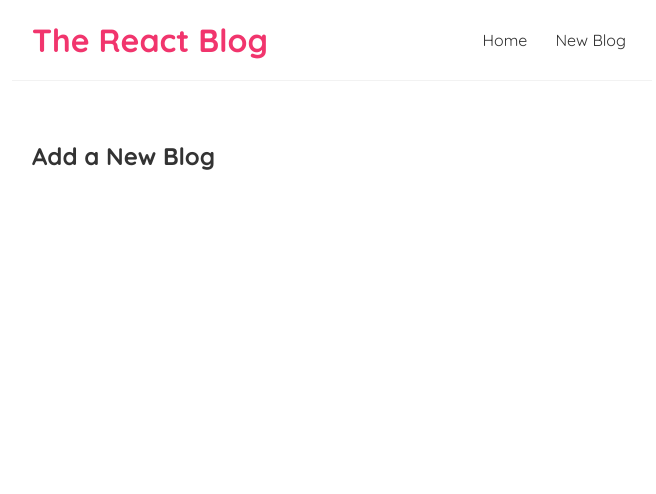
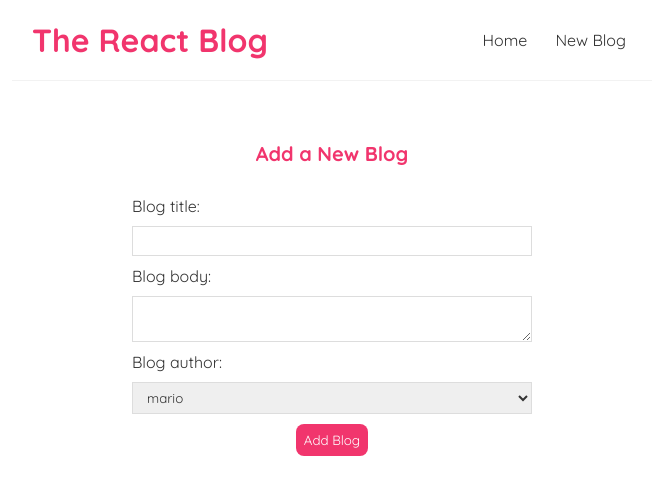
Before and after one commit to danielsky81/react-blog-app, a React (Create React App) app: page /create in a window 1280 px wide. Shown: the top 494 px of the page, without its empty margins (308-964 px from the left). Built offline with nearby package versions, Linux system fonts and the light colour scheme.

Commit message:
Add create and delete a blog component using fetch and history

```diff
--- a/src/components/BlogDetails.jsx
+++ b/src/components/BlogDetails.jsx
@@ -1,12 +1,32 @@
 import React from 'react';
-import { useParams } from 'react-router-dom';
+import { useParams, useHistory } from 'react-router-dom';
+import useFetch from './useFetch';
 
 const BlogDetails = () => {
   const {id} = useParams();
+  const {data: blog, error, isPending} = useFetch('http://localhost:8000/blogs/' + id)
+  const history = useHistory();
+
+  const handleClick = () => {
+    fetch('http://localhost:8000/blogs/' + blog.id, {
+      method: 'DELETE'
+    }).then(() => {
+      history.push('/');
+    })
+  }
 
   return (
     <div className="blog-details">
-      <h2>Blog Details - {id}</h2>
+      {isPending && <div>Loading...</div>}
+      {error && <div>{error}</div>}
+      {blog && (
+        <article>
+          <h2>{blog.title}</h2>
+          <p>Written by {blog.author}</p>
+          <div>{blog.body}</div>
+          <button onClick={handleClick}>delete</button>
+        </article>
+      )}
     </div>
   )
 }
--- a/src/components/Create.jsx
+++ b/src/components/Create.jsx
@@ -1,9 +1,61 @@
-import React from 'react'
+import React from 'react';
+import { useState } from 'react';
+import { useHistory } from 'react-router-dom';
 
 const Create = () => {
+  const [title, setTitle] = useState('');
+  const [body, setBody] = useState('');
+  const [author, setAuthor] = useState('mario');
+  const [isPending, setIsPending] = useState(false);
+  const history = useHistory();
+
+  const handleSubmit = (e) => {
+    e.preventDefault()
+
+    const blog = {title, body, author};
+
+    setIsPending(true);
+
+    fetch('http://localhost:8000/blogs', {
+      method: 'POST',
+      headers: {
+        "Content-Type": "application/json"
+      },
+      body: JSON.stringify(blog)
+    }).then(() => {
+      setIsPending(false);
+      history.go(-1);
+    })
+  }
+
   return (
     <div className="create">
       <h2>Add a New Blog</h2>
+      <form onSubmit={handleSubmit}>
+        <label>Blog title:</label>
+        <input
+          type="text"
+          required
+          value={title}
+          onChange={(e) => setTitle(e.target.value)}
+        />
+        <label>Blog body:</label>
+        <textarea
+          required
+          value={body}
+          onChange={(e) => setBody(e.target.value)}
+        ></textarea>
+        <label>Blog author:</label>
+        <select
+          value={author}
+          onChange={(e) => setAuthor(e.target.value)}
+        >
+          <option value="mario">mario</option>
+          <option value="yoshi">yoshi</option>
+        </select>
+        {!isPending && <button>Add Blog</button>}
+        {isPending && <button disabled>Adding Blog...</button>}
+      </form>
     </div>
   )
 }
--- a/src/index.css
+++ b/src/index.css
@@ -51,3 +51,64 @@
 .blog-preview a {
   text-decoration: none;
 }
+
+/* blog details page */
+.blog-details h2 {
+  font-size: 20px;
+  color:#f1356d;
+  margin-bottom: 10px;
+}
+
+.blog-details div {
+  margin: 20px 0;
+}
+
+.blog-details button {
+  background: #f1356d;
+  color: #fff;
+  border: 0;
+  padding: 8px;
+  border-radius: 8px;
+  cursor: pointer;
+}
+
+/* create new blog form */
+.create {
+  max-width: 400px;
+  margin: 0 auto;
+  text-align: center;
+}
+.create label {
+  text-align: left;
+  display: block;
+}
+.create h2 {
+  font-size: 20px;
+  color: #f1356d;
+  margin-bottom: 30px;
+}
+.create input, .create textarea, .create select {
+  width: 100%;
+  padding: 6px 10px;
+  margin: 10px 0;
+  border: 1px solid #ddd;
+  box-sizing: border-box;
+  display: block;
+}
+.create button {
+  background: #f1356d;
+  color: #fff;
+  border: 0;
+  padding: 8px;
+  border-radius: 8px;
+  cursor: pointer;
+}
+
+.blog-details button {
+  background: #f1356d;
+  color: #fff;
+  border: 0;
+  padding: 8px;
+  border-radius: 8px;
+  cursor: pointer;
+}
```
